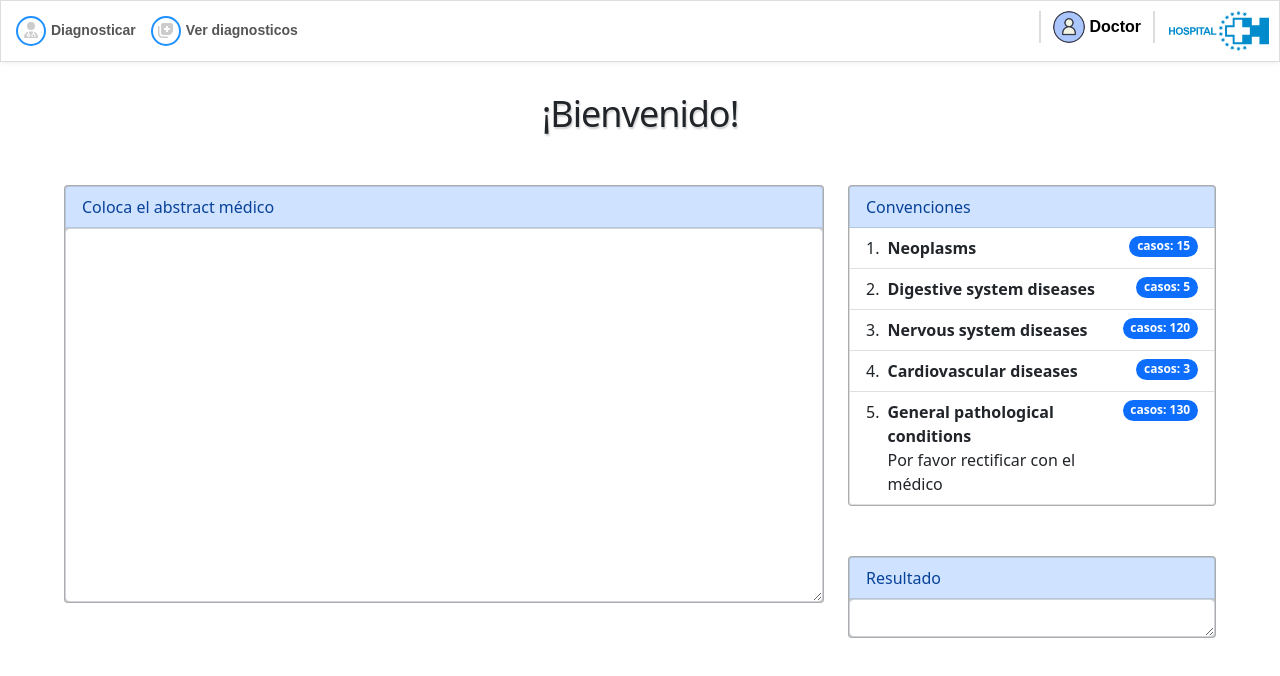
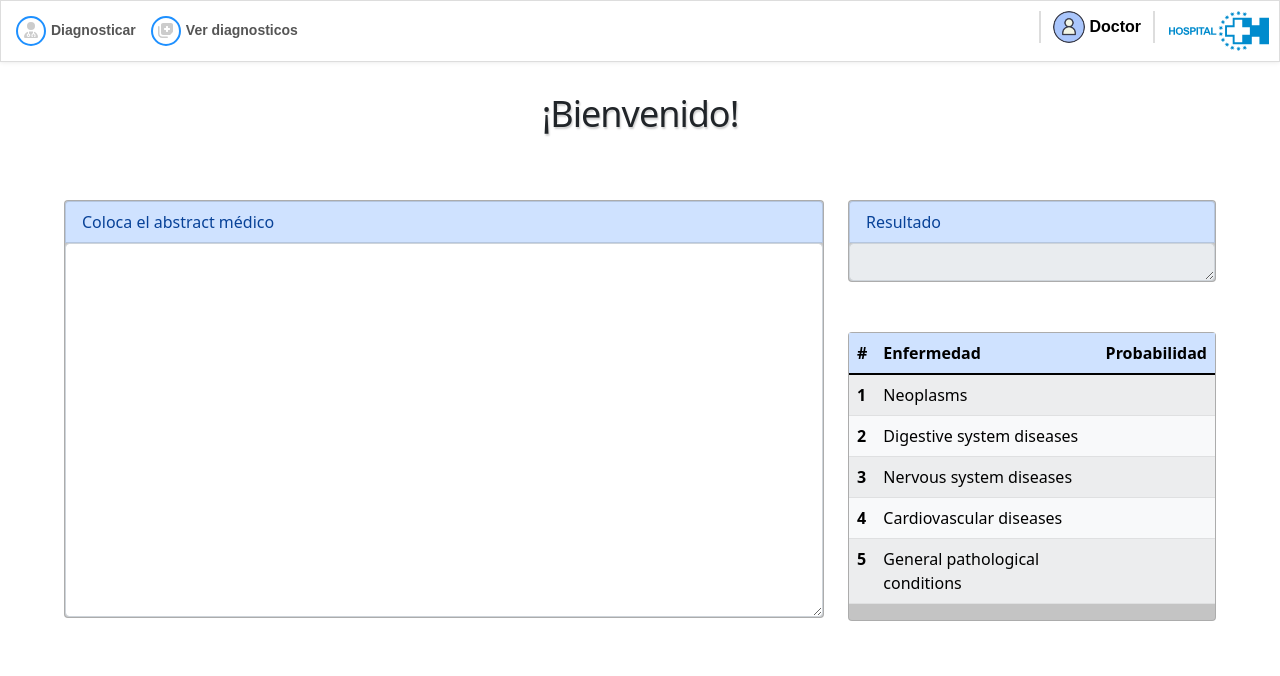
Before and after one commit to Brenda-cbp/Proyecto1_fase2_BI, an Angular app in the folder app/: page /consulta in a window 1280 px wide. Shown: the top 676 px of the page. Built offline with nearby package versions, Linux system fonts and the light colour scheme.

Commit message:
arreglos del front

```diff
--- a/app/package.json
+++ b/app/package.json
@@ -23,6 +23,7 @@
     "@fortawesome/free-brands-svg-icons": "^6.1.1",
     "@fortawesome/free-regular-svg-icons": "^6.1.1",
     "@fortawesome/free-solid-svg-icons": "^6.1.1",
+    "angular-material": "^1.2.5",
     "bootstrap": "^5.1.3",
     "font-awesome": "^4.7.0",
     "jquery": "^3.6.0",
--- a/app/src/app/models/enfermedad.ts
+++ b/app/src/app/models/enfermedad.ts
@@ -1,19 +1,16 @@
 export class Enfermedad {
   convension: number;
   nombre: String;
-  descripcion: String;
-  casos:number;
+  proba:String;
 
   constructor(
     convension: number,
     nombre: String,
-    descripcion: String,
-    casos:number
+    proba:String
   )
   {
     this.convension= convension;
     this.nombre=nombre;
-    this.descripcion=descripcion;
-    this.casos=casos;
+    this.proba=proba;
   }
 }
--- /dev/null
+++ b/app/src/app/models/lectura.ts
@@ -0,0 +1,10 @@
+export class Lectura {
+  predict: number;
+  probabilities: number[];
+
+  constructor(predict: number,probabilities: number[]){
+      this.predict= predict;
+      this.probabilities= probabilities;
+
+  }
+}
--- a/app/src/app/modules/consulta/consulta.component.css
+++ b/app/src/app/modules/consulta/consulta.component.css
@@ -17,6 +17,7 @@ h2{
     margin: auto;
     margin-top:30px;
     text-align: center;
+    margin-bottom:15px;
 
 }
 button{
--- a/app/src/app/modules/consulta/consulta.component.html
+++ b/app/src/app/modules/consulta/consulta.component.html
@@ -1,17 +1,9 @@
 <div id="app" class="main">
   <h2> ¡Bienvenido!</h2>
+  <div class="progress" *ngIf="progress">
+    <div class="progress-bar progress-bar-striped progress-bar-animated" role="progressbar" aria-valuenow="75" aria-valuemin="0" aria-valuemax="100" style="width: 100%"></div>
+  </div>
 	<div class="row">
-		<!-- <div class="col-10 offset-1">
-			<div class="card">
-				<div class="card-body">
-					<div class="form-group">
-						<label for="exampleInputPassword1">Ingrese el id del paciente</label>
-						<input autofocus class="form-control" >
-					</div>
-				</div>
-			</div>
-		</div> -->
-
     <div class="container">
       <div class="row">
         <div class="col-8">
@@ -21,39 +13,34 @@
                 <textarea class="form-control" formControlName="diagnostico" rows="15" v-model="words" (change)="on_ChangeInput()"></textarea>
             </div>
             <div *ngIf="buttonEnabled">
-              <button type="button" class="btn btn-outline-info">Diagnosticar</button>
+              <button type="submit button" class="btn btn-outline-info" (clic)="predecir()">Diagnosticar</button>
             </div>
           </form>
         </div>
 
         <div class="col-4">
           <div class="card">
-            <ol class="list-group list-group-numbered">
-              <a class="list-group-item list-group-item-action list-group-item-primary">Convenciones </a>
-              <li class="list-group-item d-flex justify-content-between align-items-start"  *ngFor="let enf of enfermedades">
-                <div class="ms-2 me-auto">
-                  <div class="fw-bold">{{enf.nombre}}</div>
-                  {{enf.descripcion}}
-                </div>
-                <span class="badge bg-primary rounded-pill"> casos: {{enf.casos}}</span>
-              </li>
-            </ol>
+            <a class="list-group-item list-group-item-action list-group-item-primary">Resultado </a>
+            <textarea disabled class="form-control" rows="1" v-model="result"> {{resultado}} </textarea>
           </div>
-          <div class ="row">
-            <!-- <div class="col">
-              <div *ngIf="!buttonEnabled">
-                <button type="button" class="btn btn-outline-info" disabled>Diagnosticar</button>
-              </div>
-              <div *ngIf="buttonEnabled">
-                <button type="button" class="btn btn-outline-info">Diagnosticar</button>
-              </div>
-            </div> -->
-            <div class="col">
-              <div class="card">
-                <a class="list-group-item list-group-item-action list-group-item-primary">Resultado </a>
-                <textarea class="form-control" rows="1" v-model="result"></textarea>
-              </div>
-            </div>
+          <div class="card">
+            <!-- <a class="list-group-item list-group-item-action list-group-item-primary">Probabilidades  </a> -->
+            <table class="table table-light table-striped">
+              <thead class="table-primary">
+                <tr>
+                  <th scope="col">#</th>
+                  <th scope="col">Enfermedad</th>
+                  <th scope="col">Probabilidad</th>
+                </tr>
+              </thead>
+              <tbody>
+                <tr *ngFor= "let e of enfermedades">
+                  <th scope="row">{{e.convension}}</th>
+                  <td>{{e.nombre}}</td>
+                  <td style ="text-align: center">{{e.proba}}</td>
+                </tr>
+              </tbody>
+            </table>
           </div>
         </div>
       </div>
--- a/app/src/app/modules/consulta/consulta.component.ts
+++ b/app/src/app/modules/consulta/consulta.component.ts
@@ -1,5 +1,6 @@
 import { Component, OnInit } from '@angular/core';
 import { Enfermedad } from "../../models/enfermedad";
+import { Lectura } from "../../models/lectura";
 import { DiagnosticoService } from "../../services/diagnostico.service"
 import { FormBuilder, FormGroup, Validators} from '@angular/forms';
 
@@ -10,21 +11,23 @@ import { FormBuilder, FormGroup, Validators} from '@angular/forms';
 })
 export class ConsultaComponent implements OnInit {
 
-  enfermedad1=new Enfermedad(1, "Neoplasms", " ", 15 );
-  enfermedad2=new Enfermedad(2, "Digestive system diseases", " ", 5 );
-  enfermedad3=new Enfermedad(3, "Nervous system diseases", " ", 120 );
-  enfermedad4=new Enfermedad(4, "Cardiovascular diseases", " ", 3 );
-  enfermedad5=new Enfermedad(5, "General pathological conditions", "Por favor rectificar con el médico", 130 );
+
+  enfermedad1=new Enfermedad(1, "Neoplasms",  "" );
+  enfermedad2=new Enfermedad(2, "Digestive system diseases",  "" );
+  enfermedad3=new Enfermedad(3, "Nervous system diseases", "" );
+  enfermedad4=new Enfermedad(4, "Cardiovascular diseases",  "" );
+  enfermedad5=new Enfermedad(5, "General pathological conditions", "" );
   enfermedades :Enfermedad[]=[this.enfermedad1, this.enfermedad2 , this.enfermedad3, this.enfermedad4, this.enfermedad5]
 
   buttonEnabled = false;
-  resultado: number=0;
+  resultado: String="";
+  progress=false;
+  lectura= new Lectura(0, [0.5, 0.1, 0.1, 0.1, 0.1])
 
   public form:FormGroup;
 
   constructor(private diagnosticoService: DiagnosticoService,
     private formBuilder: FormBuilder) {
-      console.log ("Llego")
       this.form= this.formBuilder.group({
         diagnostico:[""]
       })
@@ -32,7 +35,6 @@ export class ConsultaComponent implements OnInit {
 
 
   ngOnInit() {
-    console.log ("Llego")
     this.form= this.formBuilder.group({
       diagnostico:[""]
     })
@@ -42,12 +44,21 @@ export class ConsultaComponent implements OnInit {
   {this.buttonEnabled = true }
 
   predecir(){
-    console.log ("Llego")
-    this.diagnosticoService.generarDiagnostico(this.form.value).subscribe(datos =>{
-      console.log(datos)
-      this.resultado = datos
-    })
-
+    this.progress=true
+    // console.log ("Llego")
+    // this.diagnosticoService.generarDiagnostico(this.form.value).subscribe(datos =>{
+    //   console.log(datos)
+    //   this.resultado = datos
+    // })
+    // this.progress=false
   }
 
+  darEnfermedadSegunConvencion (convencion:number){
+    if (convencion==1) { return this.enfermedades[0]}
+    else if (convencion==2){ return this.enfermedades[1]}
+    else if (convencion==3){ return this.enfermedades[2]}
+    else if (convencion==4){ return this.enfermedades[3]}
+    else if (convencion==5){ return this.enfermedades[3]}
+    else{ return ""}
+  }
 }
```
Also changed, not shown: 1 other file (tests, documents, lock files or other folders).
